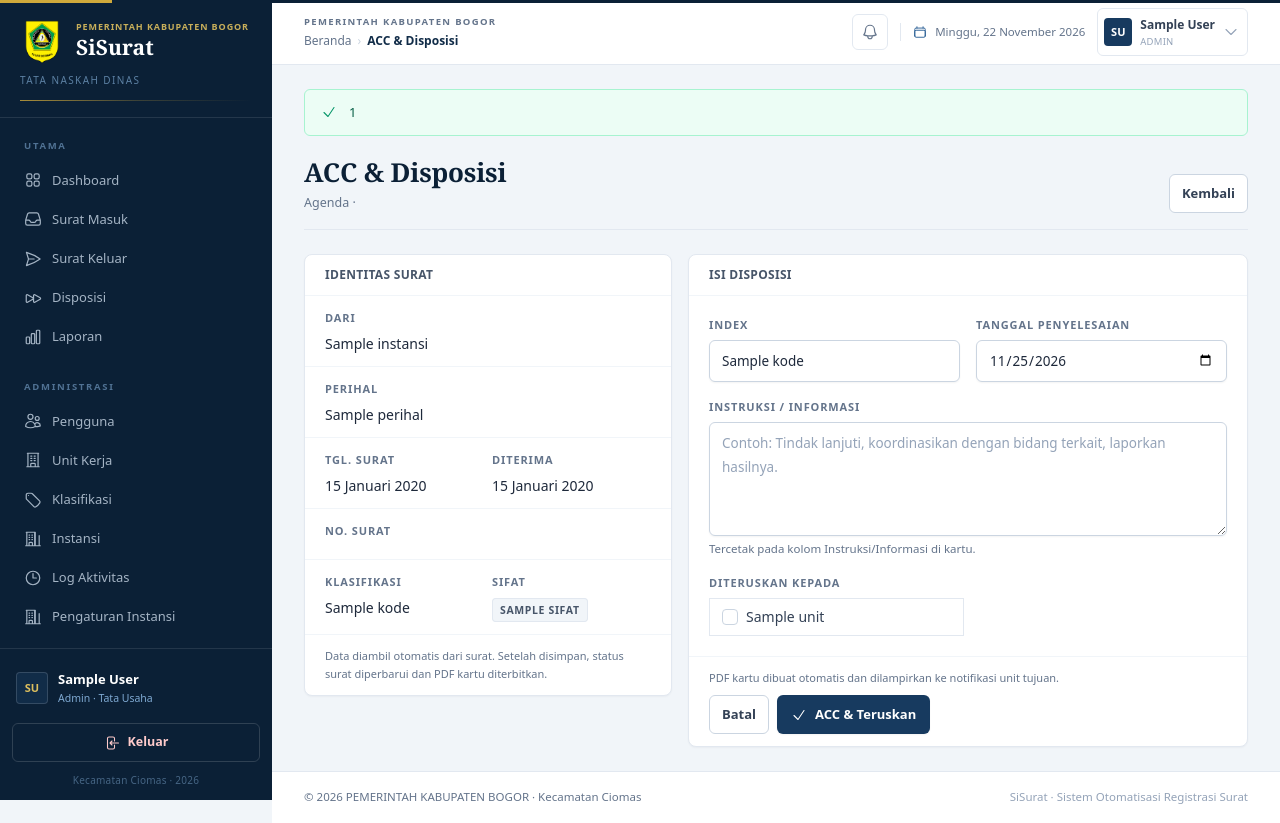
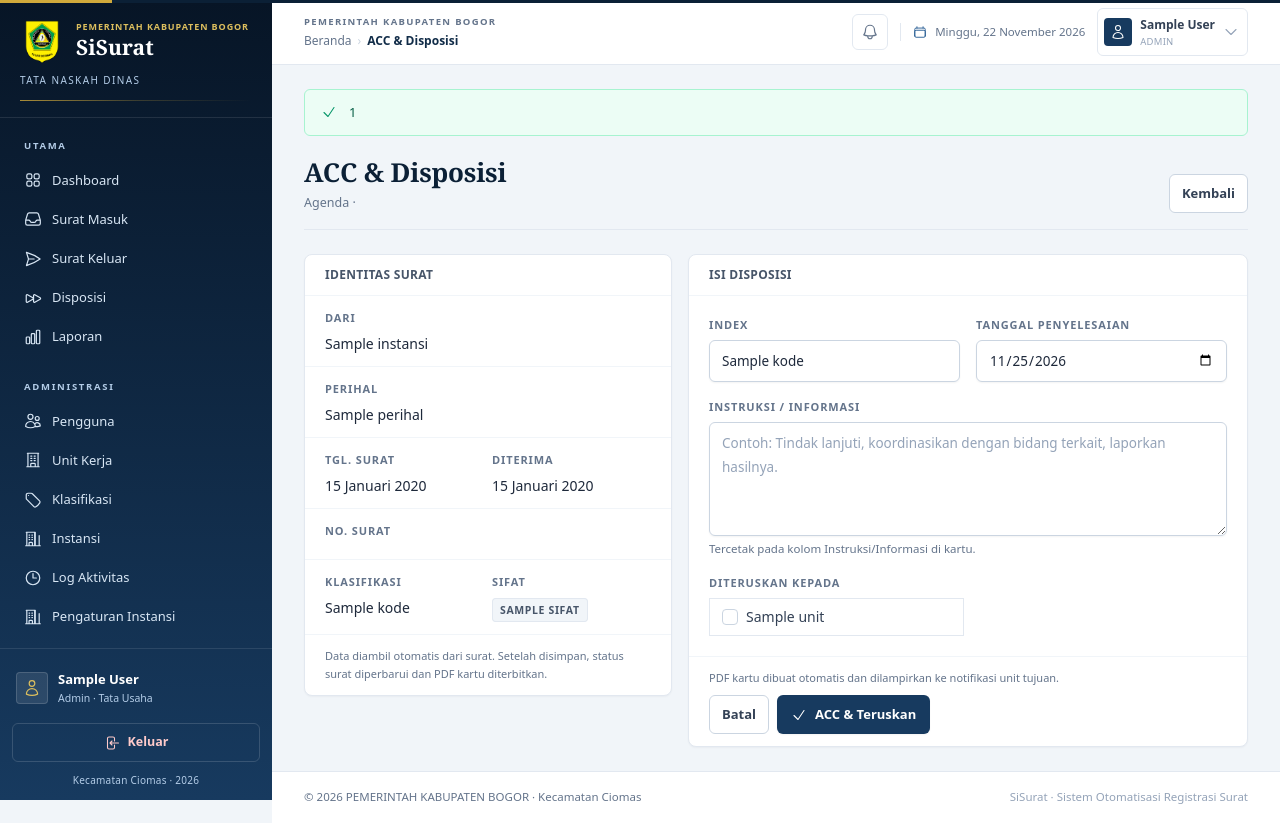
Before and after one commit to Faza4096/SiSurat-Project-Umpeg-discontinue-, a Laravel app: template resources/views/disposisi/acc.blade.php in a window 1280 px wide. Run offline with Laravel 12, Linux system fonts and the light colour scheme; a user stored in the database is signed in; data comes from the database, SQL or seed files in the repository; tables that the repository leaves empty hold one stand-in row (values such as "Sample post"); the template is opened without the code that fills it: most values are stand-ins (such as "Sample title", 1, 10 or a date in 2020); data that the repository does not hold is empty; style sheets or scripts are compiled from the project's sources; some web fonts are replaced.

Commit message:
Perhalus gradien sidebar dan rapikan kontras teksnya
Sidebar memakai gradien dua stop gelap-ke-terang dan opasitas teks yang
seragam, sehingga seluruh label menu tetap terbaca di tiap titik gradasi.

🤖 Generated with Codebuff
Co-Authored-By: Codebuff <noreply@codebuff.com>

```diff
--- a/resources/css/app.css
+++ b/resources/css/app.css
@@ -131,7 +131,7 @@
     }
 
     .gov-nav {
-        @apply flex items-center gap-2.5 rounded-md px-3 py-2 text-[13px] font-medium text-gov-100/75 transition hover:bg-white/10 hover:text-white;
+        @apply flex items-center gap-2.5 rounded-md px-3 py-2 text-[13px] font-medium text-gov-100 transition hover:bg-white/10 hover:text-white;
     }
 
     /* Scrollbar tipis tanpa track putih, agar latar navy tidak terpotong. */
--- a/resources/views/layouts/sisurat.blade.php
+++ b/resources/views/layouts/sisurat.blade.php
@@ -22,26 +22,26 @@
 
     <div x-cloak x-show="sidebar" x-transition.opacity class="fixed inset-0 z-30 bg-gov-950/50 lg:hidden" @click="sidebar = false"></div>
 
-    <aside class="fixed inset-y-0 left-0 z-40 flex w-[272px] -translate-x-full flex-col bg-gov-900 text-gov-100 transition-transform duration-200 lg:sticky lg:top-0 lg:h-screen lg:translate-x-0"
+    <aside class="fixed inset-y-0 left-0 z-40 flex w-[272px] -translate-x-full flex-col bg-gradient-to-b from-gov-950 to-gov-700 text-gov-100 transition-transform duration-200 lg:sticky lg:top-0 lg:h-screen lg:translate-x-0"
            :class="sidebar ? 'translate-x-0' : '-translate-x-full'">
         <div class="border-b border-white/10 px-5 pb-4 pt-5">
             <div class="flex items-start gap-3">
                 <x-lambang class="h-11 w-11 shrink-0" />
                 <div class="min-w-0 flex-1">
-                    <p class="text-[9px] font-semibold uppercase leading-[1.6] tracking-[0.1em] text-gold-300/90">{{ $identitas->nama }}</p>
+                    <p class="text-[9px] font-semibold uppercase leading-[1.6] tracking-[0.1em] text-gold-300">{{ $identitas->nama }}</p>
                     <p class="font-serif text-[21px] font-semibold leading-tight text-white">SiSurat</p>
                 </div>
                 <button type="button" class="-mr-1 p-1 text-gov-200 transition hover:text-white lg:hidden" @click="sidebar = false" aria-label="Tutup menu">
                     <x-icon name="close" class="h-5 w-5" />
                 </button>
             </div>
-            <p class="mt-2 text-[10px] uppercase tracking-[0.14em] text-gov-300/70">Tata Naskah Dinas</p>
+            <p class="mt-2 text-[10px] uppercase tracking-[0.14em] text-gov-200">Tata Naskah Dinas</p>
             <div class="mt-3 h-px bg-gradient-to-r from-gold-400/80 via-gold-400/25 to-transparent" aria-hidden="true"></div>
         </div>
 
         <nav class="gov-scroll flex-1 space-y-6 overflow-y-auto px-3 py-5" aria-label="Menu utama">
             <div>
-                <p class="px-3 pb-2 text-[9.5px] font-bold uppercase tracking-[0.18em] text-gov-300/60">Utama</p>
+                <p class="px-3 pb-2 text-[9.5px] font-bold uppercase tracking-[0.18em] text-gov-200">Utama</p>
                 <div class="space-y-0.5">
                     <a href="{{ route('dashboard') }}" class="gov-nav {{ request()->routeIs('dashboard') ? 'gov-nav-active' : '' }}">
                         <x-icon name="dashboard" class="h-[18px] w-[18px] shrink-0" /> Dashboard
@@ -63,7 +63,7 @@
 
             @if (auth()->user()->punyaRole('admin'))
                 <div>
-                    <p class="px-3 pb-2 text-[9.5px] font-bold uppercase tracking-[0.18em] text-gov-300/60">Administrasi</p>
+                    <p class="px-3 pb-2 text-[9.5px] font-bold uppercase tracking-[0.18em] text-gov-200">Administrasi</p>
                     <div class="space-y-0.5">
                         <a href="{{ route('pengguna.index') }}" class="gov-nav {{ request()->routeIs('pengguna.*') ? 'gov-nav-active' : '' }}">
                             <x-icon name="users" class="h-[18px] w-[18px] shrink-0" /> Pengguna
@@ -90,12 +90,12 @@
 
         <div class="border-t border-white/10 px-3 py-3">
             <div class="flex items-center gap-2.5 px-1 py-2">
-                <span class="flex h-8 w-8 shrink-0 items-center justify-center rounded bg-gov-800 text-[11px] font-bold text-gold-300 ring-1 ring-inset ring-white/15">
-                    {{ \Illuminate\Support\Str::of(auth()->user()->name)->explode(' ')->map(fn ($k) => mb_substr($k, 0, 1))->take(2)->implode('') }}
+                <span class="flex h-8 w-8 shrink-0 items-center justify-center rounded bg-white/10 text-gold-300 ring-1 ring-inset ring-white/15">
+                    <x-icon name="user" class="h-[18px] w-[18px]" />
                 </span>
                 <div class="min-w-0">
                     <p class="truncate text-[13px] font-semibold text-white">{{ auth()->user()->name }}</p>
-                    <p class="truncate text-[10.5px] text-gov-300">{{ \Illuminate\Support\Str::headline(auth()->user()->role->nama ?? '-') }}{{ auth()->user()->unit ? ' · ' . auth()->user()->unit->nama : '' }}</p>
+                    <p class="truncate text-[10.5px] text-gov-200">{{ \Illuminate\Support\Str::headline(auth()->user()->role->nama ?? '-') }}{{ auth()->user()->unit ? ' · ' . auth()->user()->unit->nama : '' }}</p>
                 </div>
             </div>
             <form method="POST" action="{{ route('logout') }}" class="mt-2">
@@ -104,7 +104,7 @@
                     <x-icon name="logout" class="h-4 w-4" /> Keluar
                 </button>
             </form>
-            <p class="mt-2.5 text-center text-[10px] tracking-wide text-gov-300/50">{{ $identitas->namaUnit() }} · {{ now()->year }}</p>
+            <p class="mt-2.5 text-center text-[10px] tracking-wide text-gov-200">{{ $identitas->namaUnit() }} · {{ now()->year }}</p>
         </div>
     </aside>
 
@@ -149,8 +149,8 @@
 
                 <div class="relative">
                     <button type="button" class="flex items-center gap-2 rounded-md border border-slate-200 py-1.5 pl-1.5 pr-2 text-left transition hover:bg-slate-50" @click="profil = !profil">
-                        <span class="flex h-7 w-7 items-center justify-center rounded bg-gov-700 text-[11px] font-bold text-white">
-                            {{ \Illuminate\Support\Str::of(auth()->user()->name)->explode(' ')->map(fn ($k) => mb_substr($k, 0, 1))->take(2)->implode('') }}
+                        <span class="flex h-7 w-7 items-center justify-center rounded bg-gov-700 text-white">
+                            <x-icon name="user" class="h-4 w-4" />
                         </span>
                         <span class="hidden sm:block">
                             <span class="block max-w-[10rem] truncate text-[12px] font-semibold text-slate-700">{{ auth()->user()->name }}</span>
```
